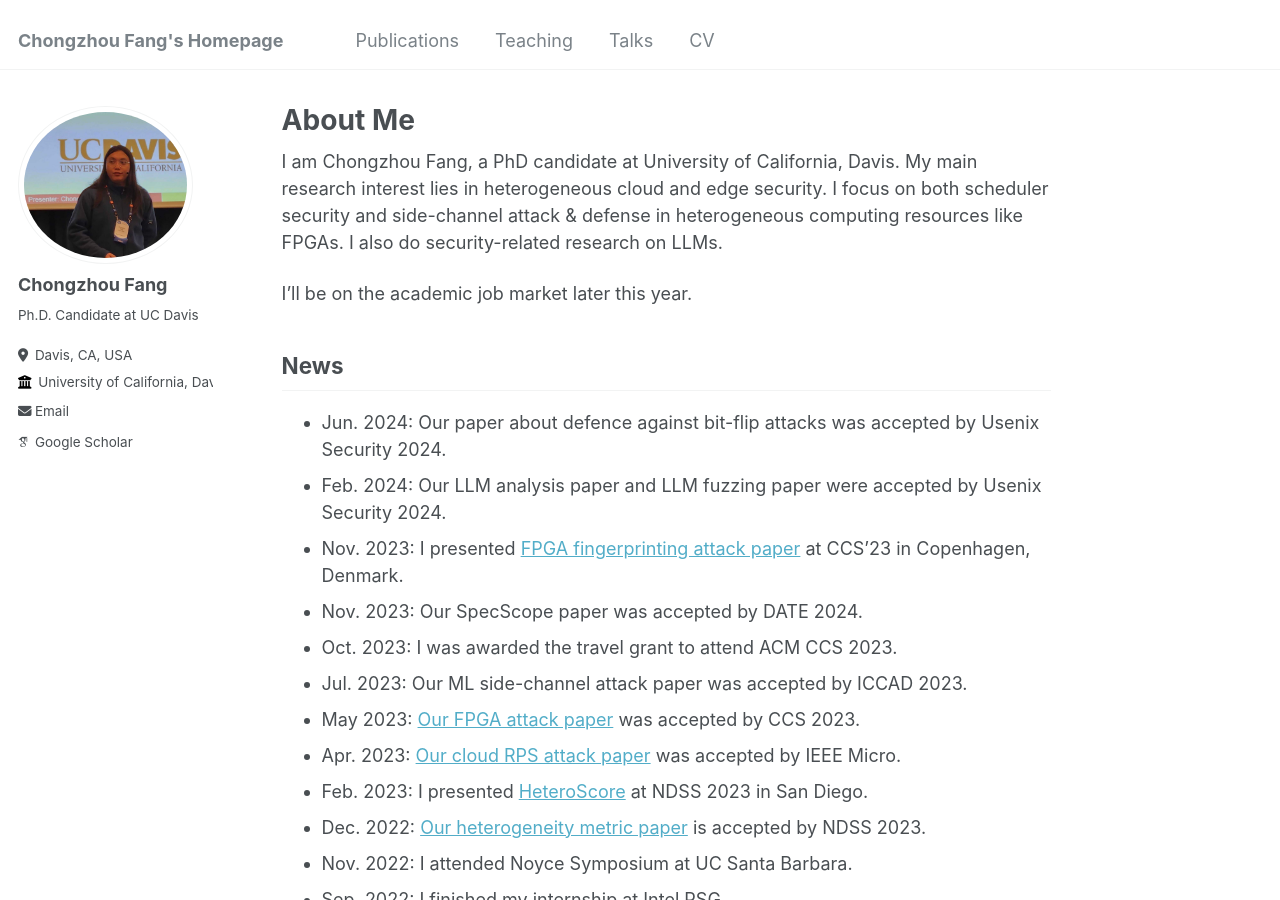
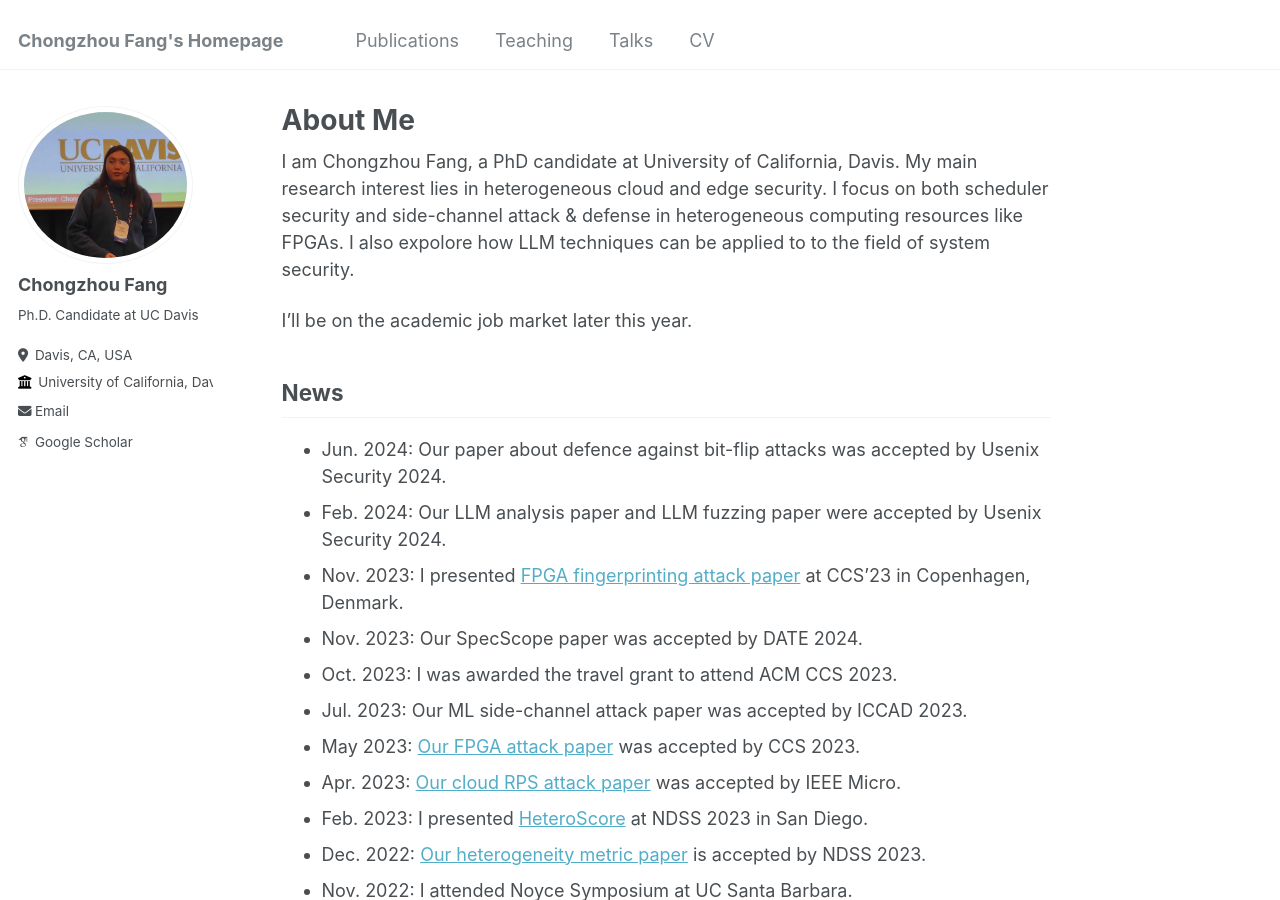
Before and after one commit to ChongzhouFang/ChongzhouFang.github.io, a Jekyll site: the page built from _pages/about.md, in a window 1280 px wide and 900 px high. Built offline with Jekyll 4.4.1, drawn with Linux system fonts in a browser that asks for light colours; some web fonts are replaced.

Commit message:
update intro

```diff
--- a/_pages/about.md
+++ b/_pages/about.md
@@ -7,7 +7,7 @@ redirect_from:
   - /about.html
 ---
 
-I am Chongzhou Fang, a PhD candidate at University of California, Davis. My main research interest lies in heterogeneous cloud and edge security. I focus on both scheduler security and side-channel attack &amp; defense in heterogeneous computing resources like FPGAs. I also do security-related research on LLMs.
+I am Chongzhou Fang, a PhD candidate at University of California, Davis. My main research interest lies in heterogeneous cloud and edge security. I focus on both scheduler security and side-channel attack &amp; defense in heterogeneous computing resources like FPGAs. I also expolore how LLM techniques can be applied to to the field of system security.
 
 I'll be on the academic job market later this year.
 
```
